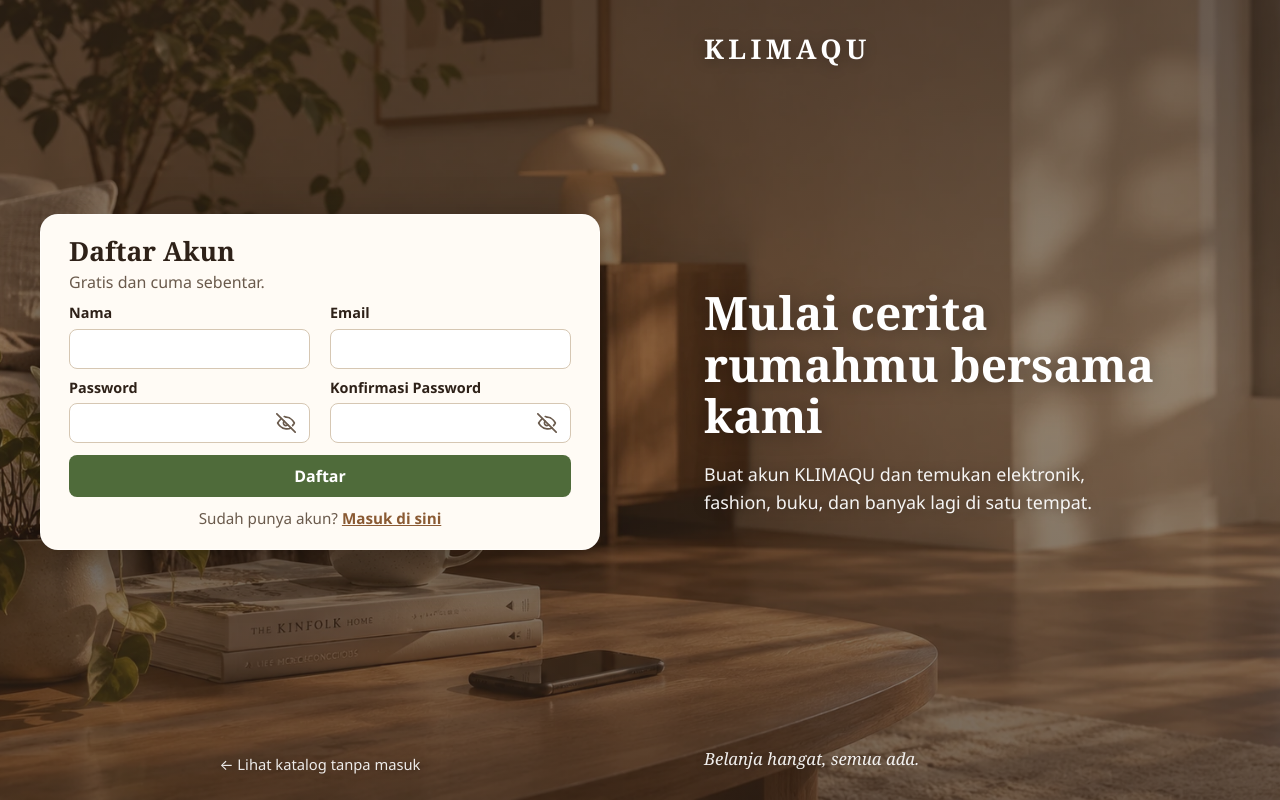
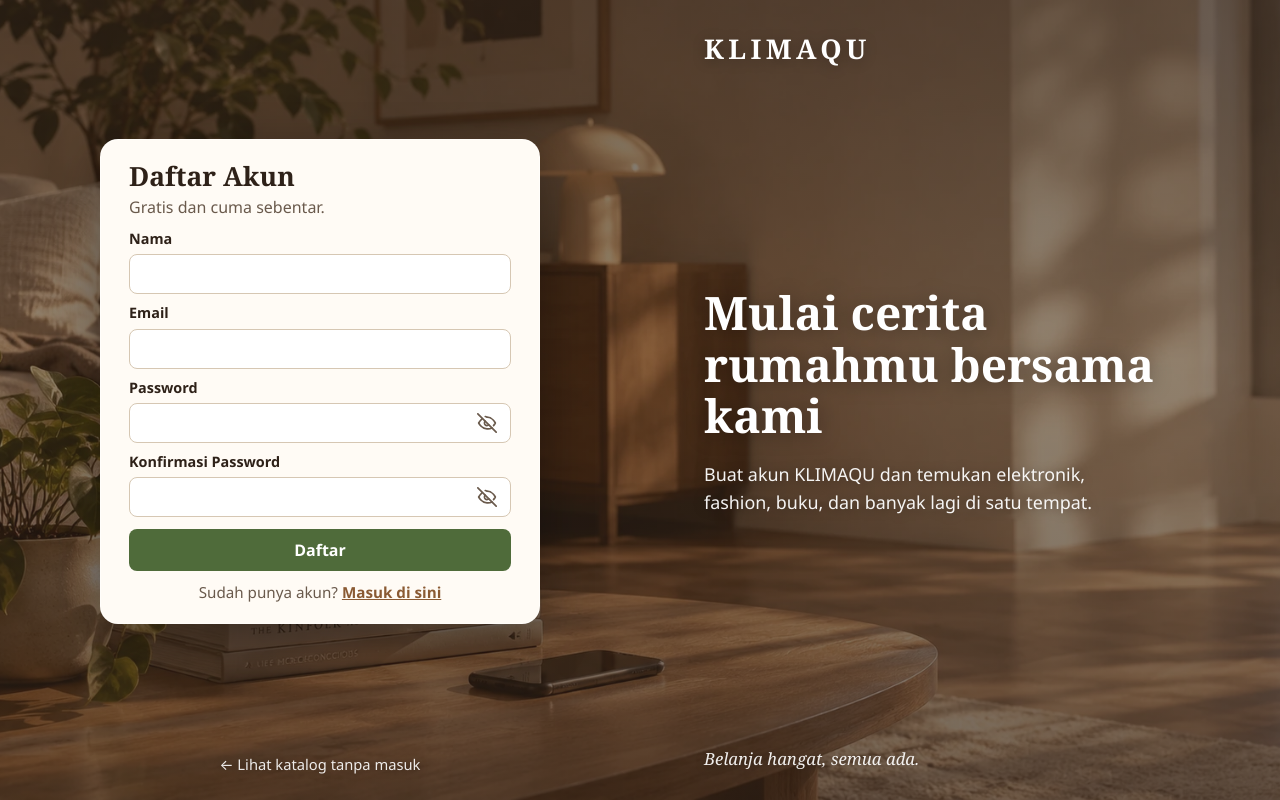
Before and after one commit to VianArdiaPutra/ecommerce-modular-monolith, a Laravel app: page /register in a window 1280 px wide. Run offline with Laravel 12, Linux system fonts and the light colour scheme; parts of the project's set-up code (start-up, migrations or seed data) failed here and were passed over.

Commit message:
style: form register satu kolom per baris

```diff
--- a/public/css/auth.css
+++ b/public/css/auth.css
@@ -380,7 +380,7 @@
 
 /* ---------- Register: kartu lebih lebar, error ringkas, tanpa scrollbar ---------- */
 .auth-forms {
-    max-width: 580px;
+    max-width: 440px;
 }
 
 .auth-form[data-for="login"] .auth-card {
@@ -412,3 +412,8 @@
 .auth-form-panel::-webkit-scrollbar {
     display: none;
 }
+
+/* Form register: satu kolom per baris */
+.auth-form[data-for="register"] .field-grid {
+    grid-template-columns: 1fr;
+}
```
